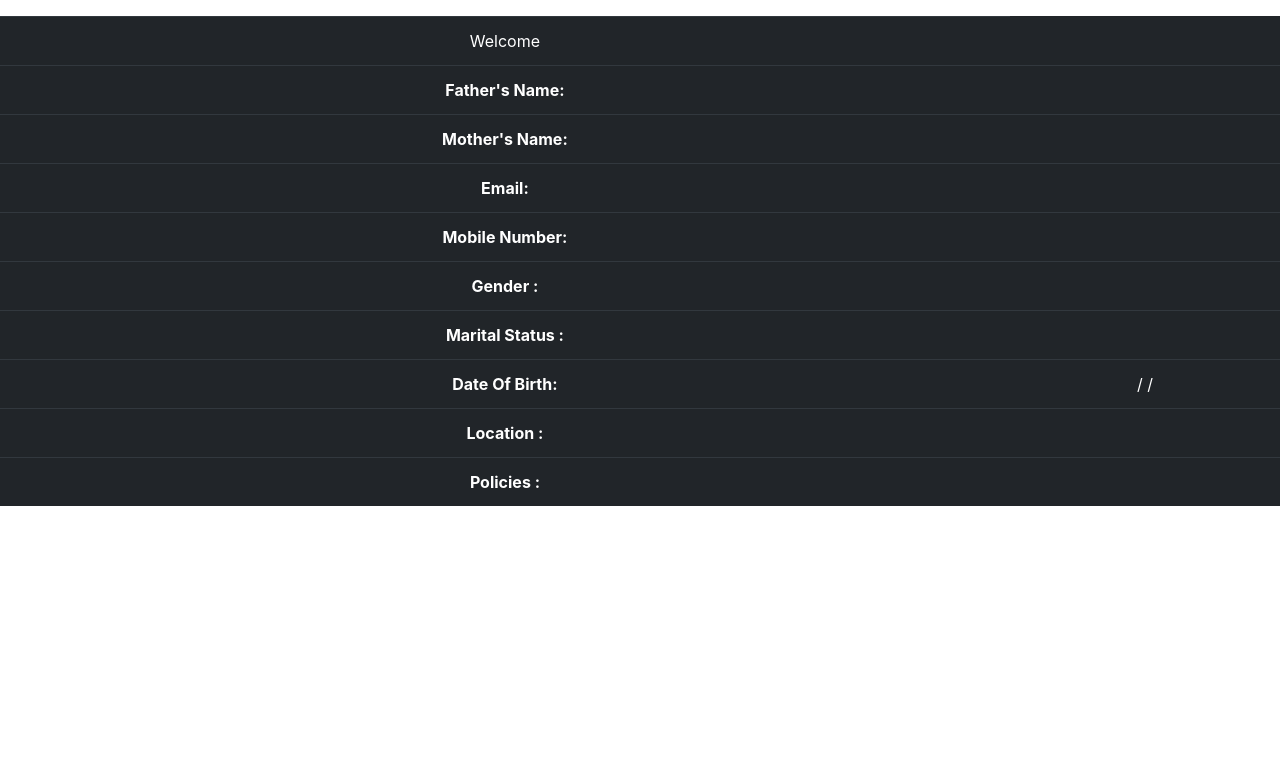
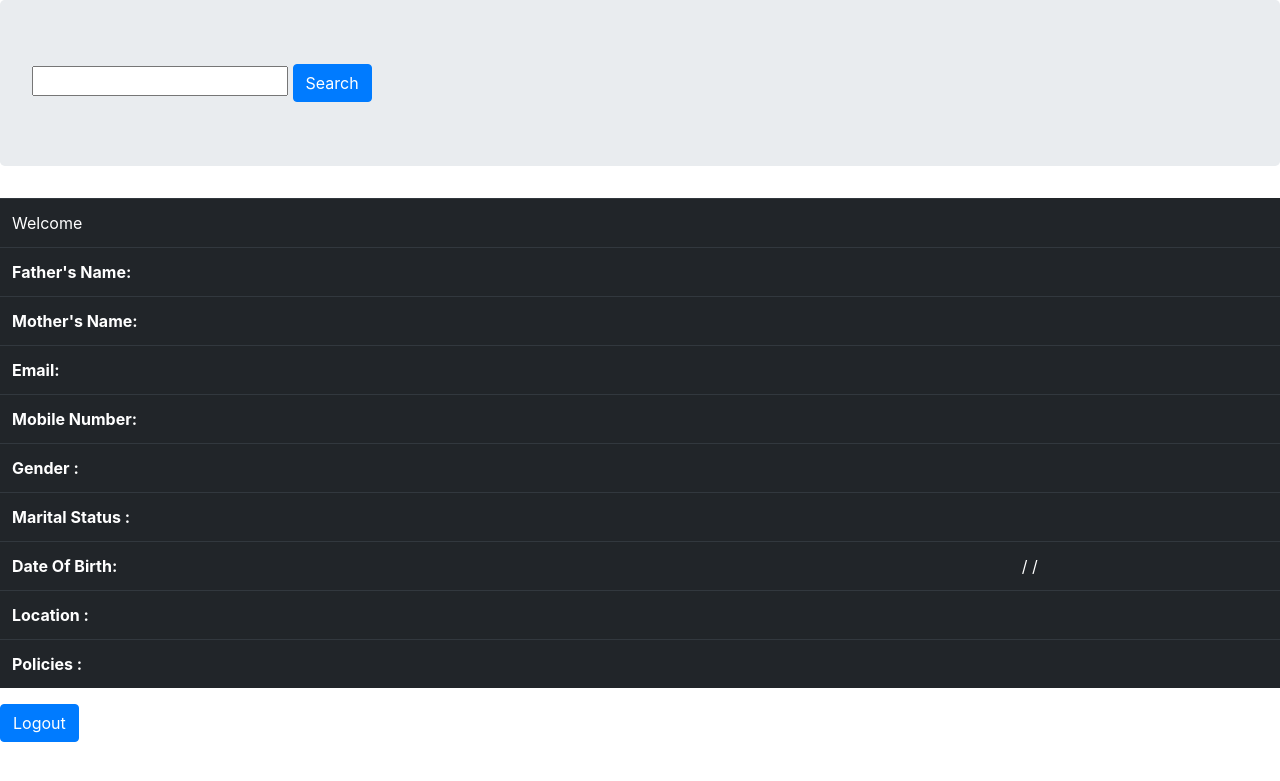
Before and after one commit to pandeyshivam21197/LIC-mangement-file-structure-project, a Flask app: template templates/diplayDetails.html in a window 1280 px wide. Shown: the top 781 px of the page. Run offline with Flask 2, Linux system fonts and the light colour scheme; the template is opened without the code that fills it, so the values that code supplies are empty; some libraries are stand-ins or nearby versions.

Commit message:
search button integrated

```diff
--- a/templates/diplayDetails.html
+++ b/templates/diplayDetails.html
@@ -17,6 +17,10 @@
 </head>
 
 <body>
+    <div class="jumbotron" id="showSearch">
+        <input type="text" name="searchedUsers">
+        <a class="btn btn-primary" href="/showUsers" type="button">Search</a>
+    </div>
     <table class="table table-dark">
         <thead>
             <tr>
@@ -63,11 +67,17 @@
             <p id="aboutPolicy"></p>
         </tbody>
     </table>
+    <div class="alignCenter">
+        <a class="btn btn-primary" href="/signIn" type="button">Logout</a>
+    </div>
     <style>
-        tr{
+        tr .alignCenter {
             text-align: center;
         }
     </style>
 </body>
+<script>
+
+</script>
 
 </html>
```
